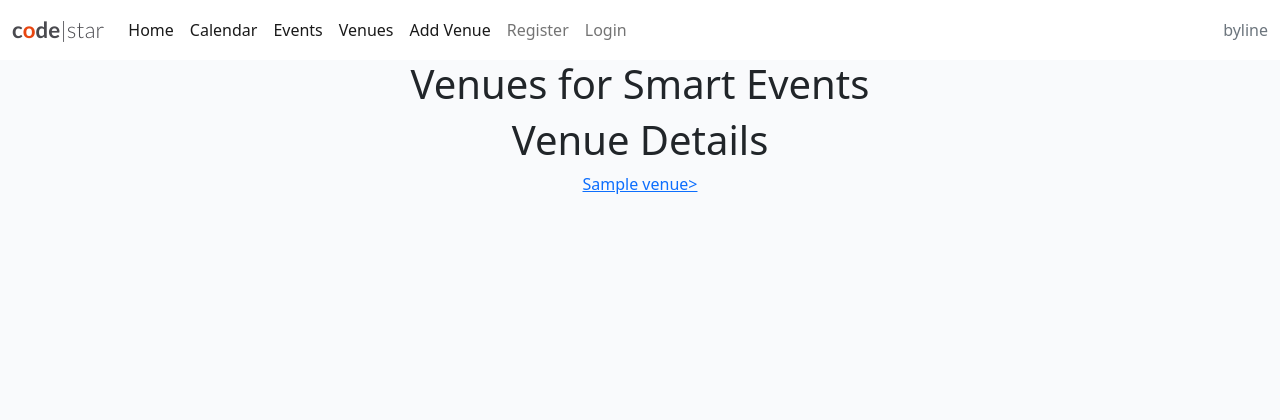
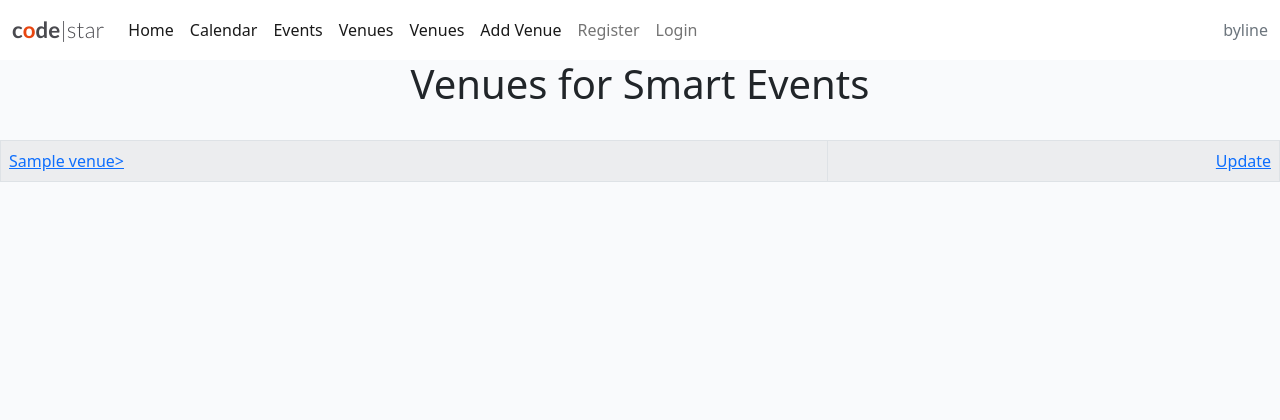
Before and after one commit to ColetteThomson/smart_events, a Django app: page /events/all_venues in a window 1280 px wide. Shown: the top 420 px of the page. Run offline with Django 3.2, Linux system fonts and the light colour scheme; tables that the repository leaves empty hold one stand-in row (values such as "Sample post"); some libraries are stand-ins or nearby versions.

Commit message:
add update_venue functionality

```diff
--- a/events/templates/venues.html
+++ b/events/templates/venues.html
@@ -8,20 +8,29 @@
 {% block content %}
     <center>
         <h1>Venues for Smart Events</h1>
+        <br/>
+        <table class="table table-striped table-hover table-bordered">
+        {% for venue in venue_list %}
+            <tr>
+                <td>
+                    <!-- link to individual venue's details -->
+                    <a href="{% url 'show_venue' venue.id %}">{{ venue }}></a>
+            </td>
+            <td align="right">
+                <!-- link to update individual venue's details -->
+                <a href="{% url 'update_venue' venue.id %">Update</a></a>
+            </td>
+            </tr>
+        <!-- end for loop: venue -->
+        {% endfor %}
+        </table>
 
-        <h1>Venue Details</h1>
-        {% for venue in venue_list %}
-            <!-- link to individual venue's details -->
-            <a href="{% url 'show_venue' venue.id %}">{{ venue }}></a>
-            <br/>
-            <!-- end for loop: venue -->
-        {% endfor %}
 
-        <!-- for loop: to iterate through each 'venue in venue_list'
-        {% for venue in venue_list %}
+        <!-- for loop: to iterate through each 'venue in venue_list' -->
+        <!-- {% for venue in venue_list %}
             {{ venue }}<br/>
-         end for loop: venue
-        {% endfor %} -->
+        end for loop: venue -->
+        <!-- {% endfor %} -->
 
     </center>
 
--- a/events/urls.py
+++ b/events/urls.py
@@ -13,6 +13,8 @@ urlpatterns = [
     path('all_events', views.all_events, name='all_events'),
     path('add_venue', views.add_venue, name='add_venue'),
     path('all_venues', views.all_venues, name='all_venues'),
-    # add link to show individual venues via primary key venue_id
+    # add link to show individual venues via venue_id
     path('show_venue/<int:venue_id>/', views.show_venue, name='show_venue'),
+    path('update_venue/<int:venue_id>/', views.update_venue, name='update_venue'),
+
     ]
--- a/events/views.py
+++ b/events/views.py
@@ -3,10 +3,29 @@ from datetime import date
 import calendar
 from calendar import HTMLCalendar
 
-from django.shortcuts import render
+from django.shortcuts import render, redirect
 from django.views import generic, View
 from .models import Event, Venue
 from .forms import VenueForm
+
+def update_venue(request, venue_id):
+    # get primary key venue_id from Venue
+    venue = Venue.objects.get(id=venue_id)
+    # if form completed and submitted then Post, or
+    # if not then display empty VenueForm
+    form = VenueForm(request.POST or None, instance=venue)
+    # if venue form is valid (required fields completed)
+    if form.is_valid():
+        # save and send to list_venues
+        form.save()
+        return redirect('list_venues')
+
+    # update individual venues
+    return render(request,
+                  'update_venue.html', {
+                                     "venue": venue,
+                                     "form" : form,
+                                    })
 
 
 def show_venue(request, venue_id):
@@ -27,6 +46,7 @@ def all_venues(request):
                   'venues.html', {
                                      "venue_list": venue_list,
                                     })
+
 
 def add_venue(request):
     # obtain all data posted from form
--- a/templates/base.html
+++ b/templates/base.html
@@ -46,9 +46,13 @@
                         <a class="nav-link active" aria-current="page" href="{% url 'all_events' %}">Events</a>
                     </li>
 
-                    <li class="nav-item">
+                     <li class="nav-item">
                          <a class="nav-link active" aria-current="page" href="{% url 'all_venues' %}">Venues</a>
                     </li>
+
+                    <li class="nav-item">
+                        <a class="nav-link active" aria-current="page" href="{% url 'show_venue' %}">Venues</a>
+                   </li>
 
                     <li class="nav-item">
                         <a class="nav-link active" aria-current="page" href="{% url 'add_venue' %}">Add Venue</a>
```
Also changed, not shown: events/templates/update_venue.html (added, +24 -0 lines).
